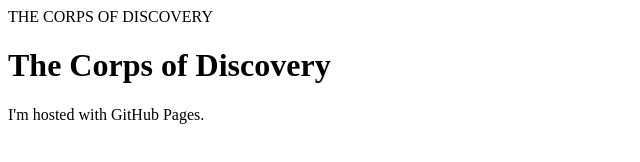
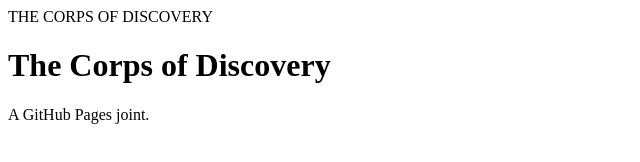
Before and after one commit to jrb6216/jrb6216.github.io, a plain HTML site: page index.html in a window 1280 px wide. Shown: the full height of the page, 0-640 px from the left. Drawn offline with Linux system fonts and the light colour scheme.

Commit message:
Update index.html

```diff
--- a/index.html
+++ b/index.html
@@ -5,6 +5,6 @@
     </head>
     <body>
         <h1>The Corps of Discovery</h1>
-        <p>I'm hosted with GitHub Pages.</p>
+        <p>A GitHub Pages joint.</p>
     </body>
 </html>
```
